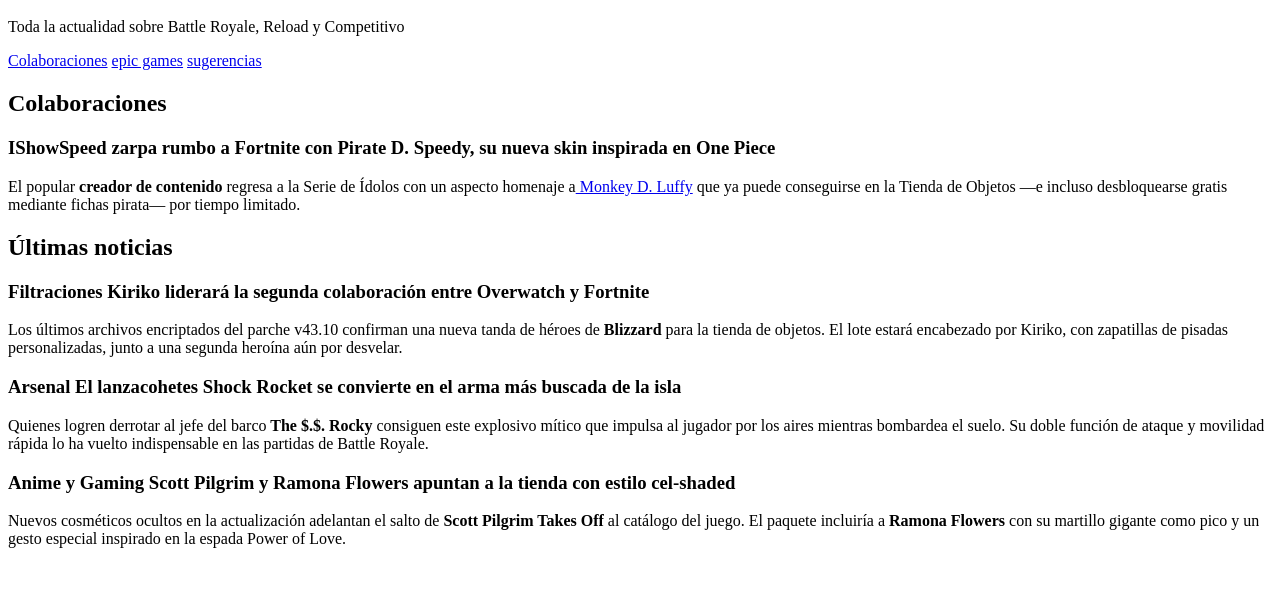
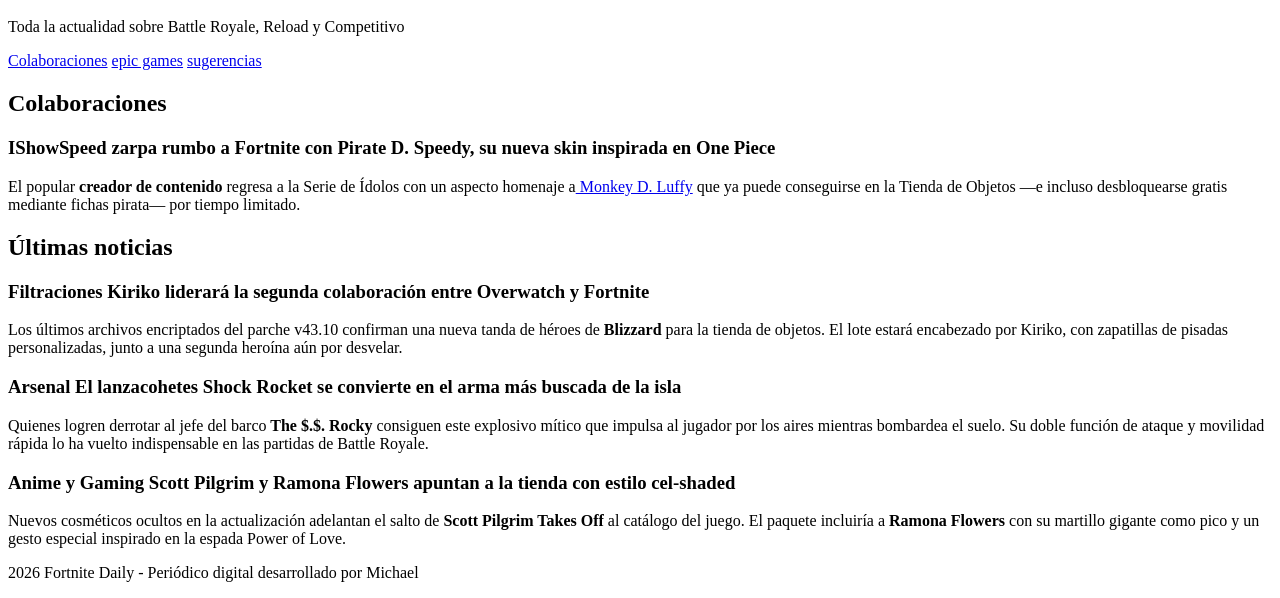
Before and after one commit to Maikellst/practicacss, a plain HTML site: page index.html in a window 1280 px wide. Shown: the part 396-994 px from the top of the page. Before the commit the page ends 960 px from the top, so only its background shows below. Drawn offline with Linux system fonts and the light colour scheme.

Commit message:
8. Orgnizar contenido con div class e id y pie de pagina

```diff
--- a/index.html
+++ b/index.html
@@ -50,5 +50,9 @@
             <p>Nuevos cosméticos ocultos en la actualización adelantan el salto de<strong> Scott Pilgrim Takes Off</strong> al catálogo del juego. El paquete incluiría a<strong> Ramona Flowers</strong> con su martillo gigante como pico y un gesto especial inspirado en la espada Power of Love.</p>
         </div>
     </div>
+    <!-- 5. Pie de página -->
+    <div id="pie">
+        <p>2026 Fortnite Daily - Periódico digital desarrollado por Michael </p>
+    </div>
 </body>
 </html>
```
